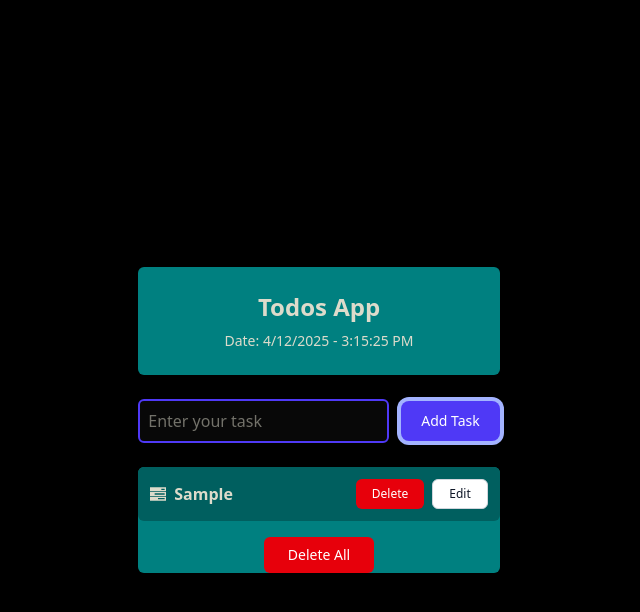
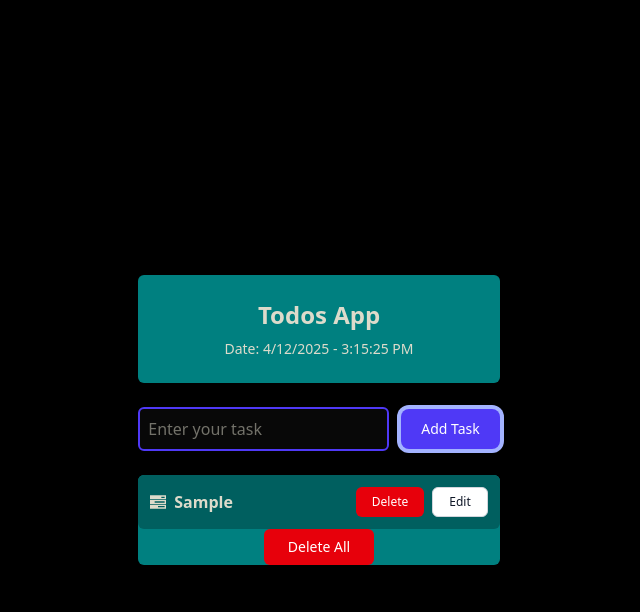
Before and after one commit to Hamza-Hashmi024/Todos-App, a React (Vite) app: page / in a window 1280 px wide. Both pictures are taken after typing "Sample" into the empty fields and a click on the button "Add Task". Shown: the top 612 px of the page, without its empty margins (321-961 px from the left). Built offline with nearby package versions, Linux system fonts and the light colour scheme.

Commit message:
create reuseAble Components

```diff
--- a/src/Components/Todos/TodoForm.jsx
+++ b/src/Components/Todos/TodoForm.jsx
@@ -1,6 +1,6 @@
 import { useState } from "react";
-import { Todos } from "../../Todos";
 import AddTaskButton from "../../Button/AddTaskButton";
+import TodoList from "./TodoList";
 
 const TodoForm = ({ setTask }) => {
   const [inputValue, setInputValue] = useState("");
@@ -25,7 +25,7 @@ const TodoForm = ({ setTask }) => {
             onChange={(e) => setInputValue(e.target.value)}
           />
 
-         <AddTaskButton type="submit" children="Add Task" />
+          <AddTaskButton type="submit" children="Add Task" />
         </div>
       </form>
     </>
--- /dev/null
+++ b/src/Components/Todos/TodoList.jsx
@@ -0,0 +1,49 @@
+import { GrTasks } from "react-icons/gr";
+import EditButton from "../../Button/EditButton";
+import DeleteButton from "../../Button/DeleteButton";
+import DelleteAllButton from "../../Button/DeleteAllButton";
+
+const TodoList = ({ task, setTask }) => {
+  const handleDelete = (value) => {
+    const deletedTask = task.filter((item) => item !== value);
+    setTask(deletedTask);
+  };
+
+  const handleDeleteAll = () => {
+    setTask([]);
+  };
+
+  return (
+    <div>
+      <ul className="space-y-3">
+        {task.map((item, index) => (
+          <li
+            key={index}
+            className="flex justify-between items-center bg-[#005f5f] p-3 rounded-md"
+          >
+            <div className="flex items-center gap-2 text-[#DDDBCB]">
+              <GrTasks />
+              <span className="text-base font-semibold">{item}</span>
+            </div>
+
+            <div className="flex gap-2">
+              <DeleteButton
+                onClick={() => handleDelete(item)}
+                children="Delete"
+              />
+              <EditButton />
+            </div>
+          </li>
+        ))}
+      </ul>
+
+      {task.length > 0 && (
+        <div className="flex justify-center">
+          <DelleteAllButton onClick={handleDeleteAll} children="Delete All" />
+        </div>
+      )}
+    </div>
+  );
+};
+
+export default TodoList;
--- a/src/Todos.jsx
+++ b/src/Todos.jsx
@@ -1,22 +1,10 @@
 import { useEffect, useState } from "react";
-import { GrTasks } from "react-icons/gr";
 import TodoForm from "./Components/Todos/TodoForm";
-import DelleteAllButton from "./Button/DeleteAllButton";
-import EditButton from "./Button/EditButton";
-import  DeleteButton  from "./Button/DeleteButton";
+import TodoList from "./Components/Todos/TodoList";
 
 export const Todos = () => {
   const [task, setTask] = useState([]);
   const [date, setDate] = useState("");
-
-  const handleDelete = (value) => {
-    const deletedTask = task.filter((item) => item !== value);
-    setTask(deletedTask);
-  };
-
-  const handleDeleteAll = () => {
-    setTask([]);
-  };
 
   useEffect(() => {
     const interval = setInterval(() => {
@@ -30,7 +18,6 @@ export const Todos = () => {
 
   return (
     <div className="max-w-md mx-auto mt-10 space-y-6">
-      {/* Header Section */}
       <section className="bg-[#008080] p-6 rounded-md shadow-md">
         <header className="text-center text-[#DDDBCB]">
           <h1 className="text-2xl font-bold mb-2">Todos App</h1>
@@ -38,45 +25,12 @@ export const Todos = () => {
         </header>
       </section>
 
-      {/* Form Section */}
       <section className=" rounded-md ">
         <TodoForm setTask={setTask} />
       </section>
 
-      {/* Tasks Section */}
       <section className="bg-[#008080]  rounded-md shadow-md space-y-4">
-        <ul className="space-y-3">
-          {task.map((item, index) => (
-            <li
-              key={index}
-              className="flex justify-between items-center bg-[#005f5f] p-3 rounded-md"
-            >
-              <div className="flex items-center gap-2 text-[#DDDBCB]">
-                <GrTasks />
-                <span className="text-base font-semibold">{item}</span>
-
-
-              </div>
-
-
-
-
-              <div className="flex gap-2">
-                 <DeleteButton
-                  onClick={() => handleDelete(item)}
-                  children="Delete"/>
-                <EditButton />
-
-              </div>
-            </li>
-          ))}
-        </ul>
-
-        {task.length > 0 && (
-          <div className="flex justify-center">
-            <DelleteAllButton onClick={handleDeleteAll} children="Delete All" />
-          </div>
-        )}
+        <TodoList task={task} setTask={setTask} />
       </section>
     </div>
   );
```
